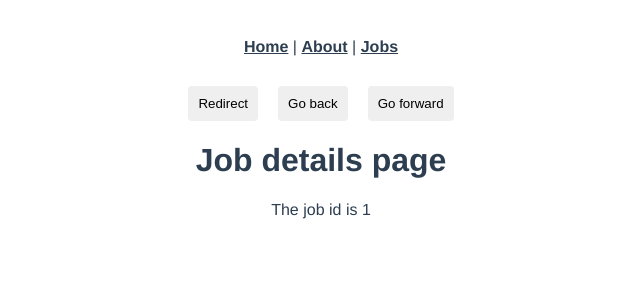
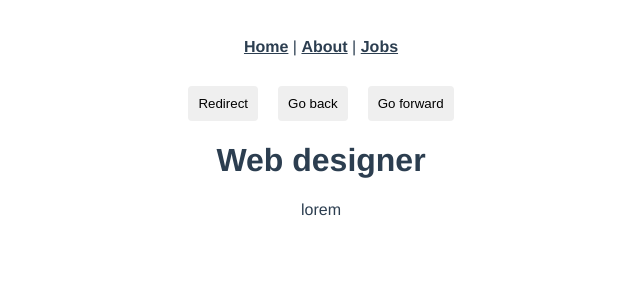
Before and after one commit to Kirill222/vue_router_basics, a Vue app: page /jobs/1 in a window 1280 px wide. Shown: the top 300 px of the page, without its empty margins (319-959 px from the left). Built offline with nearby package versions, Linux system fonts and the light colour scheme; data requests are answered from the project's data file.

Commit message:
10 Fetching data from JSON server

```diff
--- a/src/views/jobs/JobDetails.vue
+++ b/src/views/jobs/JobDetails.vue
@@ -1,6 +1,6 @@
 <template>
-  <h1>Job details page</h1>
-  <p>The job id is {{job_id}}</p>
+  <h1>{{job.title}}</h1>
+  <p>{{job.details}}</p>
 </template>
 
 <script>
@@ -8,8 +8,14 @@
     props: ['job_id'], //route parameters can be accepted as props
     data() {
         return {
-            //job_id: this.$route.params.job_id,  //this is another way to extract ID parameter from URL, but here props are used to do so
+            job: {}
         }
+    },
+    mounted() {
+        fetch(`http://localhost:3000/jobs/${this.job_id}`)
+            .then(res => res.json())
+            .then(data => this.job = data)
+            .catch(err => console.log(err.message))
     }
 }
 </script>
--- a/src/views/jobs/Jobs.vue
+++ b/src/views/jobs/Jobs.vue
@@ -11,12 +11,14 @@
 export default {
     data() {
         return {
-            jobs: [
-                {title: 'Web designer', id: 1, details: 'lorem'},
-                {title: 'Web developer', id: 2, details: 'lorem2'},
-                {title: 'Painter', id: 3, details: 'lorem3'},
-            ]
+            jobs: []
         }
+    },
+    mounted() {
+        fetch('http://localhost:3000/jobs')
+            .then(res => res.json())
+            .then(data => this.jobs = data)
+            .catch(err => console.log(err.message))
     }
 }
 </script>
```
